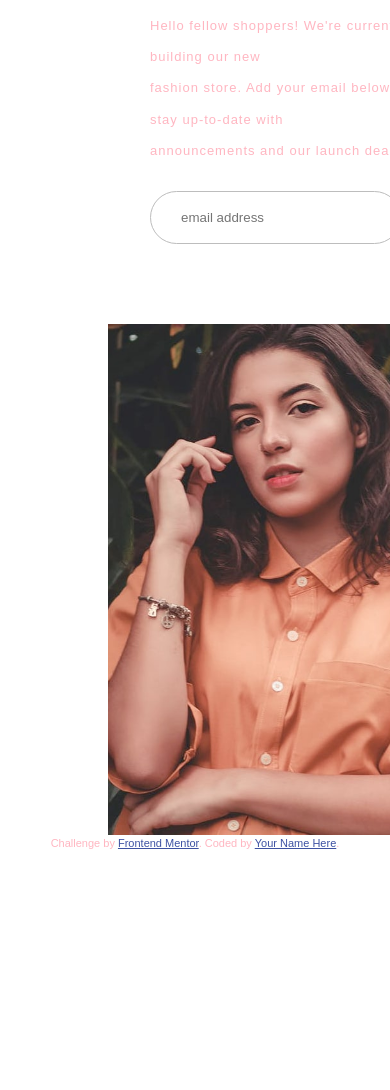
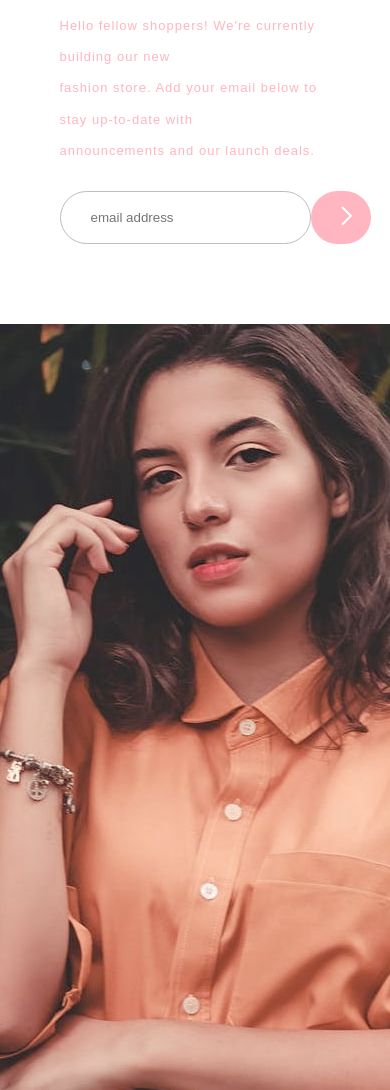
Before and after one commit to adeola2310/Apparel, a plain HTML site: page index.html in a window 390 px wide. Shown: the part 447-1537 px from the top of the page. Before the commit the page ends 1296 px from the top, so only its background shows below. Drawn offline with Linux system fonts and the light colour scheme.

Commit message:
design done

```diff
--- a/css/styles.css
+++ b/css/styles.css
@@ -80,15 +80,16 @@ input{
   .main-body{
       display: flex;
       flex-direction: column;
+      align-items: center;
 
   }
-    .left{
-        margin: 0 auto;
-    }
 
+.right{
+    padding: 0;
+}
 
     .right > img{
-        width: 100vw;
+        /*width: 100vw;*/
     }
     .nav{
         display: flex;
```
